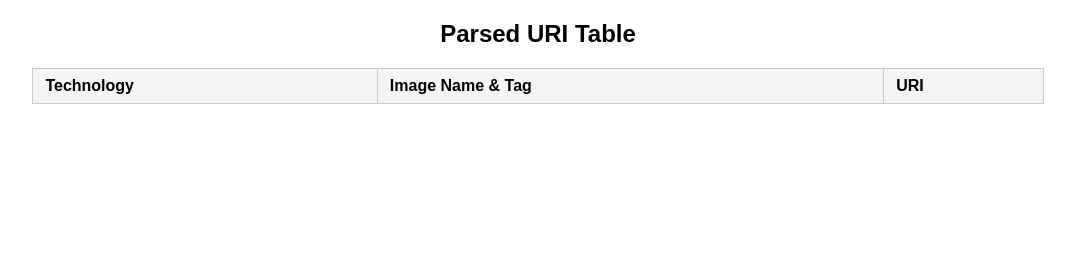
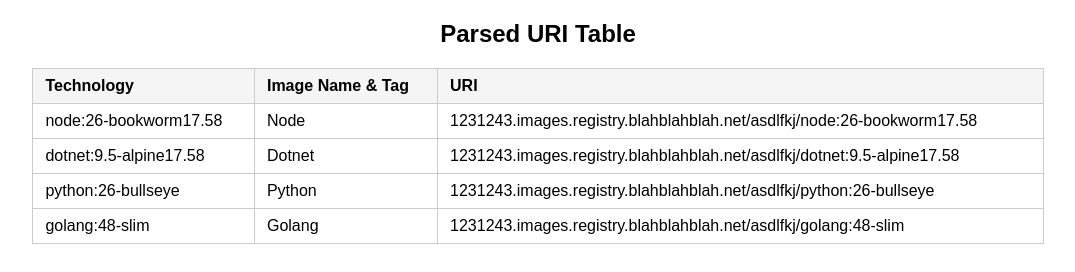
Before and after one commit to rmannesri/rmannesri.github.io, a plain HTML site: page index.html in a window 1280 px wide. Shown: the whole page, without its empty margins (102-1177 px from the left). Drawn offline with Linux system fonts and the light colour scheme.

Commit message:
Update index.html

```diff
--- a/index.html
+++ b/index.html
@@ -42,7 +42,7 @@
         uris.forEach(uri => {
           const lastSlash = uri.lastIndexOf('/');
           const nameAndTag = uri.substring(lastSlash + 1);  // after last slash
-          const tech = tag.split(':')[0];       // before colon
+          const tech = nameAndTag.split(':')[0];       // before colon
 
           const tr = document.createElement('tr');
           tr.innerHTML = `
```
